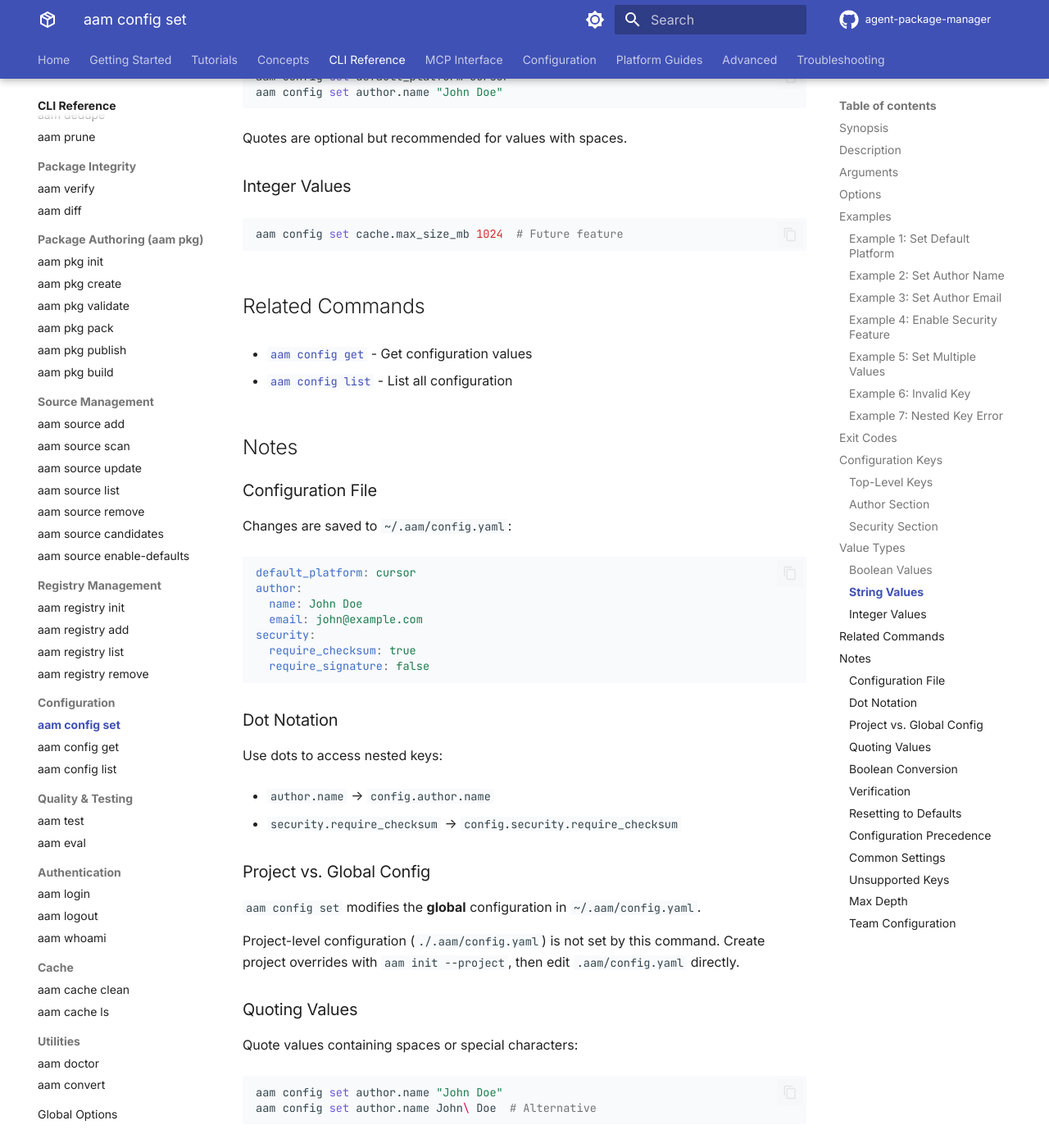
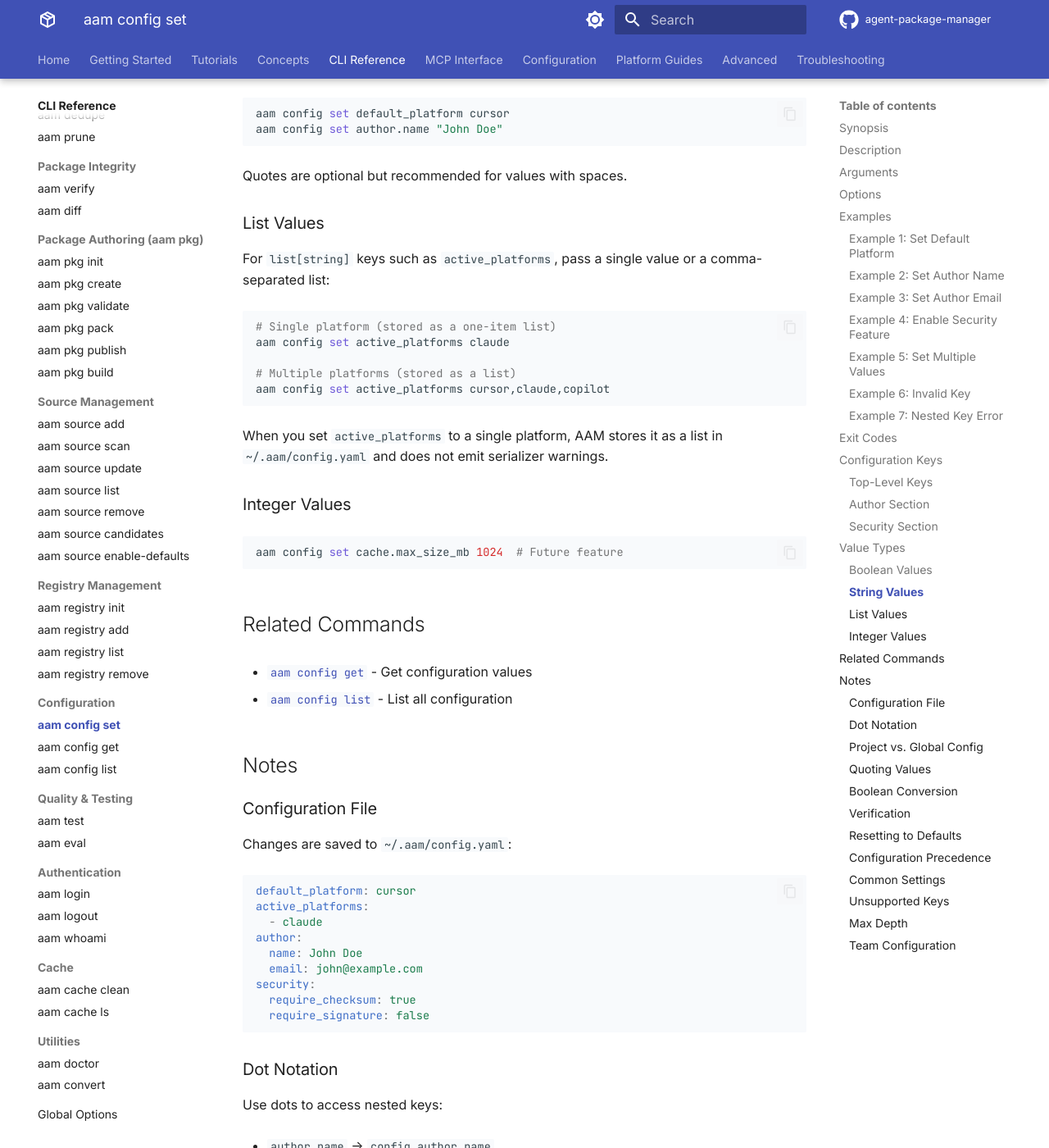
Before and after one commit to spazyCZ/agent-package-manager, an MkDocs documentation site: the page built from docs/user_docs/docs/cli/config-set.md, in a window 1280 px wide and 1400 px high, scrolled down 4186 px. Shown: the whole window at 82% size. Built offline with MkDocs 1.6.1 and Material for MkDocs 9.7.7, drawn with Linux system fonts in a browser that asks for light colours; comment, search, counter and statistics services are not loaded; some of the changed text lies outside the part shown.

Commit message:
fix: coerce config set values by key type
Parse bool/int and store active_platforms as a list so single-platform
values persist correctly without Pydantic serializer warnings.

Co-authored-by: Cursor <cursoragent@cursor.com>

````diff
--- a/docs/user_docs/docs/cli/config-set.md
+++ b/docs/user_docs/docs/cli/config-set.md
@@ -122,6 +122,7 @@ Error: Unknown config key: author.invalid_field
 | Key | Type | Description |
 |-----|------|-------------|
 | `default_platform` | string | Default deployment platform (cursor, copilot, claude, codex) |
+| `active_platforms` | list[string] | Active deployment platforms used by multi-platform installs |
 
 ### Author Section
 
@@ -160,6 +161,22 @@ aam config set author.name "John Doe"
 
 Quotes are optional but recommended for values with spaces.
 
+### List Values
+
+For `list[string]` keys such as `active_platforms`, pass a single value or a
+comma-separated list:
+
+```bash
+# Single platform (stored as a one-item list)
+aam config set active_platforms claude
+
+# Multiple platforms (stored as a list)
+aam config set active_platforms cursor,claude,copilot
+```
+
+When you set `active_platforms` to a single platform, AAM stores it as a list
+in `~/.aam/config.yaml` and does not emit serializer warnings.
+
 ### Integer Values
 
 ```bash
@@ -179,6 +196,8 @@ Changes are saved to `~/.aam/config.yaml`:
 
 ```yaml
 default_platform: cursor
+active_platforms:
+  - claude
 author:
   name: John Doe
   email: john@example.com
````
Also changed, not shown: other parts of docs/user_docs/docs/cli/config-set.md (+0 -1 lines), docs/user_docs/docs/platforms/claude.md (+11 -0 lines), 2 other files.
